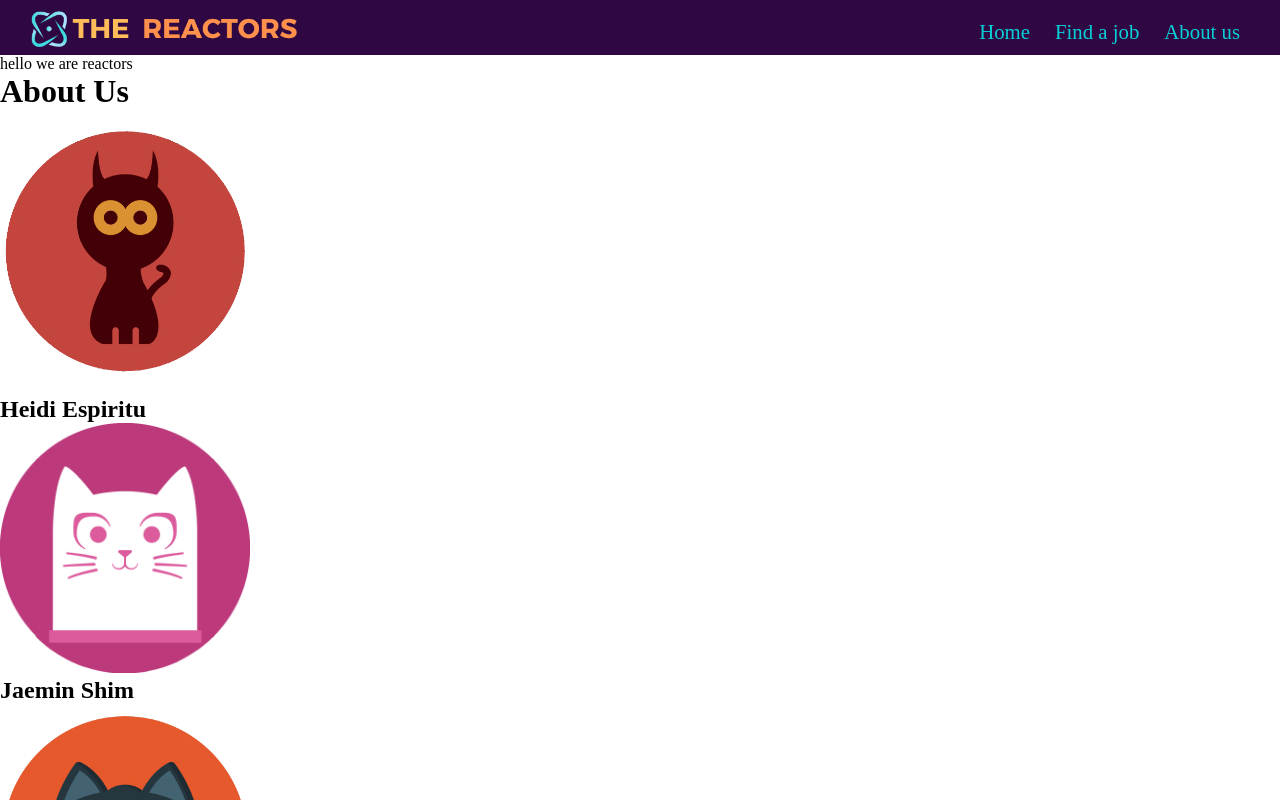
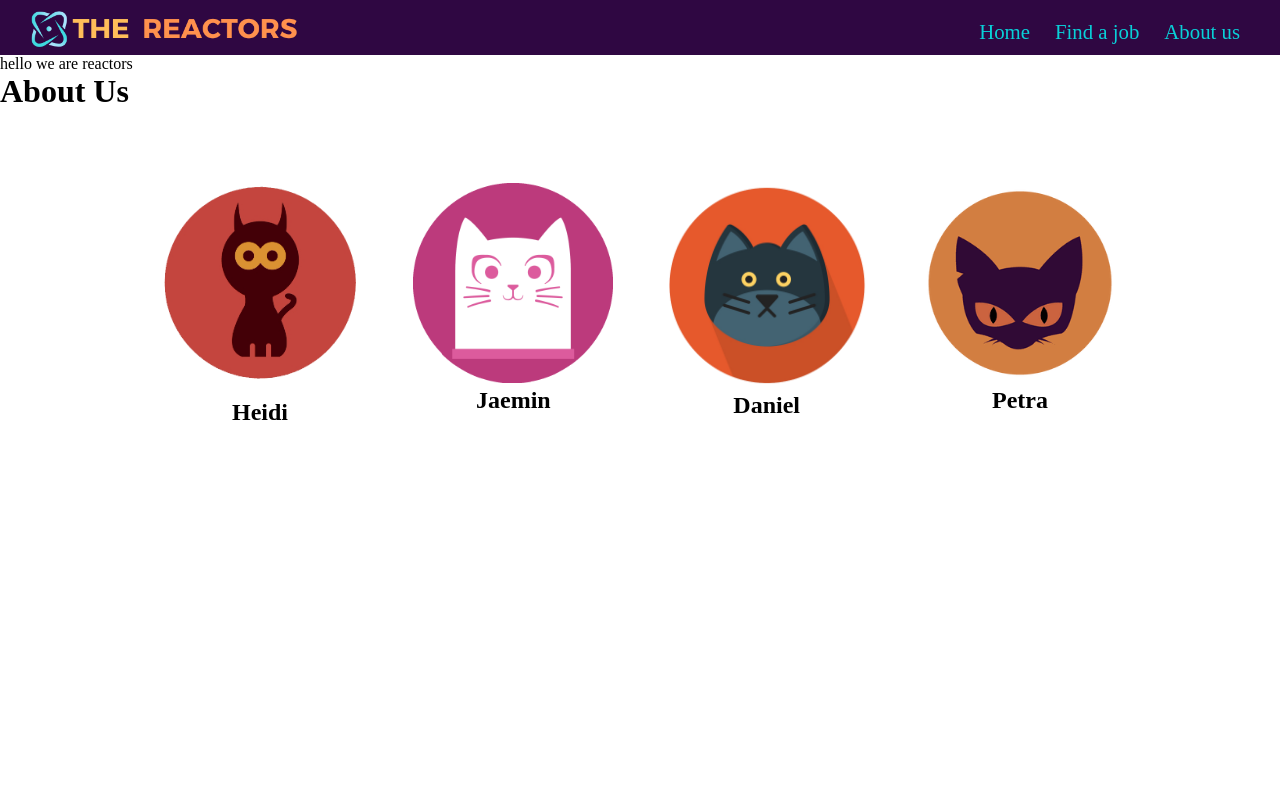
Before and after one commit to Minimoocodes/the-reactors, a React (Create React App) app: page /aboutus in a window 1280 px wide. Shown: the top 800 px of the page. Built offline with nearby package versions, Linux system fonts and the light colour scheme.

Commit message:
profile layout

```diff
--- /dev/null
+++ b/src/Blocks/Profile.css
@@ -0,0 +1,14 @@
+.profile-container {
+  width: 120vh;
+  display: flex;
+  flex-direction: row;
+  margin: auto;
+  align-items: center;
+  text-align: center;
+  justify-content: space-between;
+}
+
+.profile-image {
+  width: 200px;
+  height: auto;
+}
--- a/src/ProfileData.js
+++ b/src/ProfileData.js
@@ -1,13 +1,15 @@
 export const Profile = [
   {
-    name: "Heidi Espiritu",
+    name: "Heidi",
+    fullName: "Heidi Espiritu",
     image: "/image/profile1.png",
     skills: ["HTML", "CSS", "JavaScript", "React"],
     description:
       "A passionate Front-End Developer with a keen eye for creating engaging and responsive user interfaces. Proficient in HTML, CSS, and JavaScript, I bring creativity and functionality together to craft seamless web experiences.",
   },
   {
-    name: "Jaemin Shim",
+    name: "Jaemin",
+    fullName: "Jaemin Shim",
     image: "/image/profile2.png",
     skills: ["HTML", "CSS", "JavaScript", "React"],
     description:
@@ -15,7 +17,8 @@ export const Profile = [
   },
 
   {
-    name: "Daniel Pettersson",
+    name: "Daniel",
+    fullName: "Daniel Pettersson",
     image: "/image/profile3.png",
     skills: ["HTML", "CSS", "JavaScript", "React"],
     description:
@@ -23,7 +26,8 @@ export const Profile = [
   },
 
   {
-    name: "Petra Cuturdic",
+    name: "Petra",
+    fullName: "Petra Cuturdic",
     image: "/image/profile4.png",
     skills: ["HTML", "CSS", "JavaScript", "React", "Physton"],
     description:
--- a/src/components/AboutUs.js
+++ b/src/components/profile.js
@@ -3,8 +3,12 @@ import { Profile as profilesData } from "../ProfileData";
 
 const Profile = ({ name, image }) => {
   return (
-    <div>
-      <img width={250} src={image} />
+    <div
+      style={{
+        marginTop: 30,
+      }}
+    >
+      <img className="profile-image" width={180} src={image} />
       <h2>{name}</h2>
     </div>
   );
--- a/src/index.css
+++ b/src/index.css
@@ -1,2 +1,3 @@
 @import url(../src/Blocks/Page.css);
 @import url(../src/Blocks/NavBar.css);
+@import url(../src/Blocks/Profile.css);
--- a/src/pages/AboutUsPage.js
+++ b/src/pages/AboutUsPage.js
@@ -1,14 +1,25 @@
 import React from "react";
-import Profile from "../components/AboutUs";
+import Profile from "../components/profile";
 import { Profile as profilesData } from "../ProfileData";
 
 const AboutUsPage = () => {
   return (
     <div>
       <h1>About Us</h1>
-      {profilesData.map((profile, index) => (
-        <Profile key={index} {...profile} />
-      ))}
+      <div
+        style={{
+          display: "flex",
+          flexDirection: "row",
+          alignItems: "center",
+          marginTop: 30,
+        }}
+      >
+        <div className="profile-container">
+          {profilesData.map((profile, index) => (
+            <Profile key={index} {...profile} />
+          ))}
+        </div>
+      </div>
     </div>
   );
 };
```
